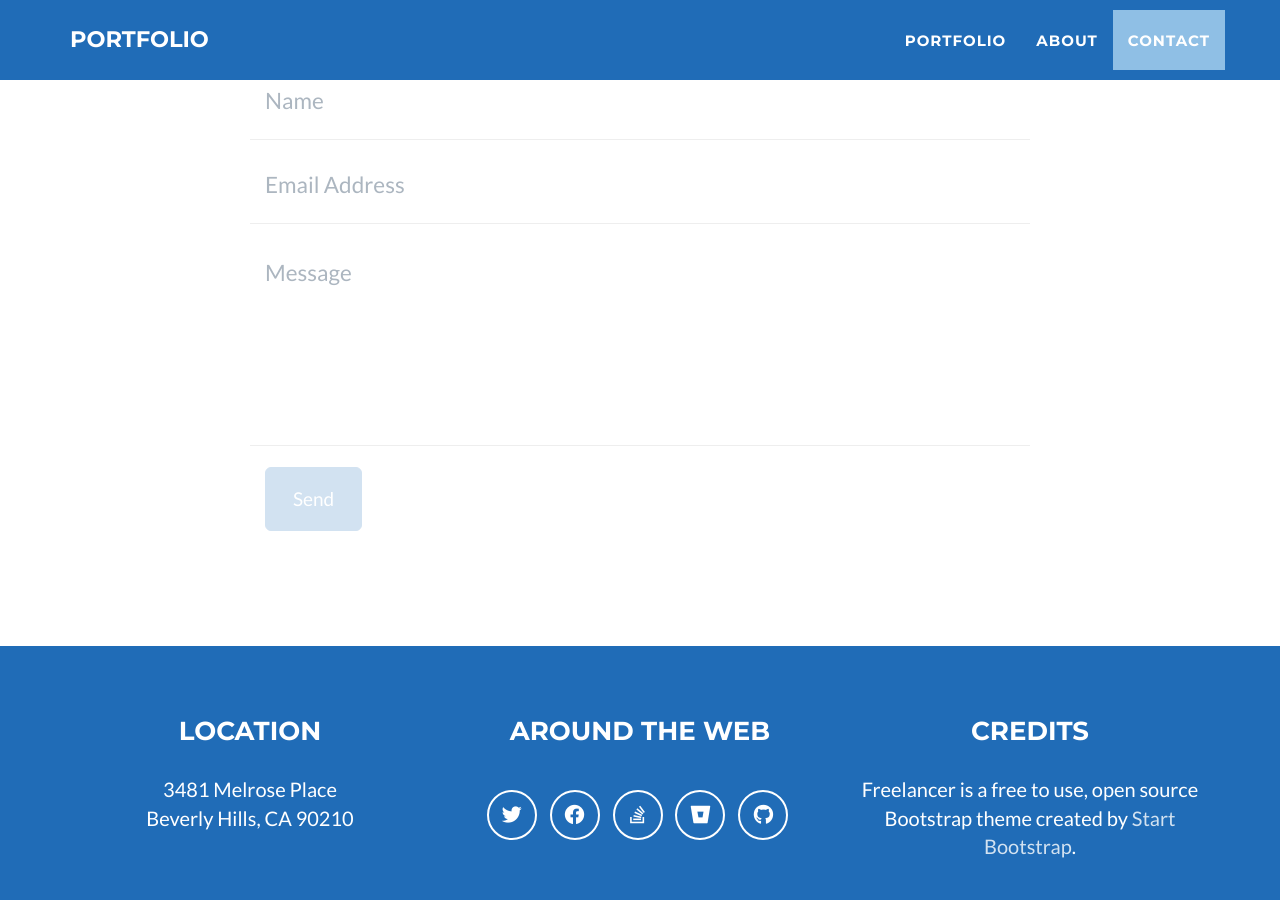
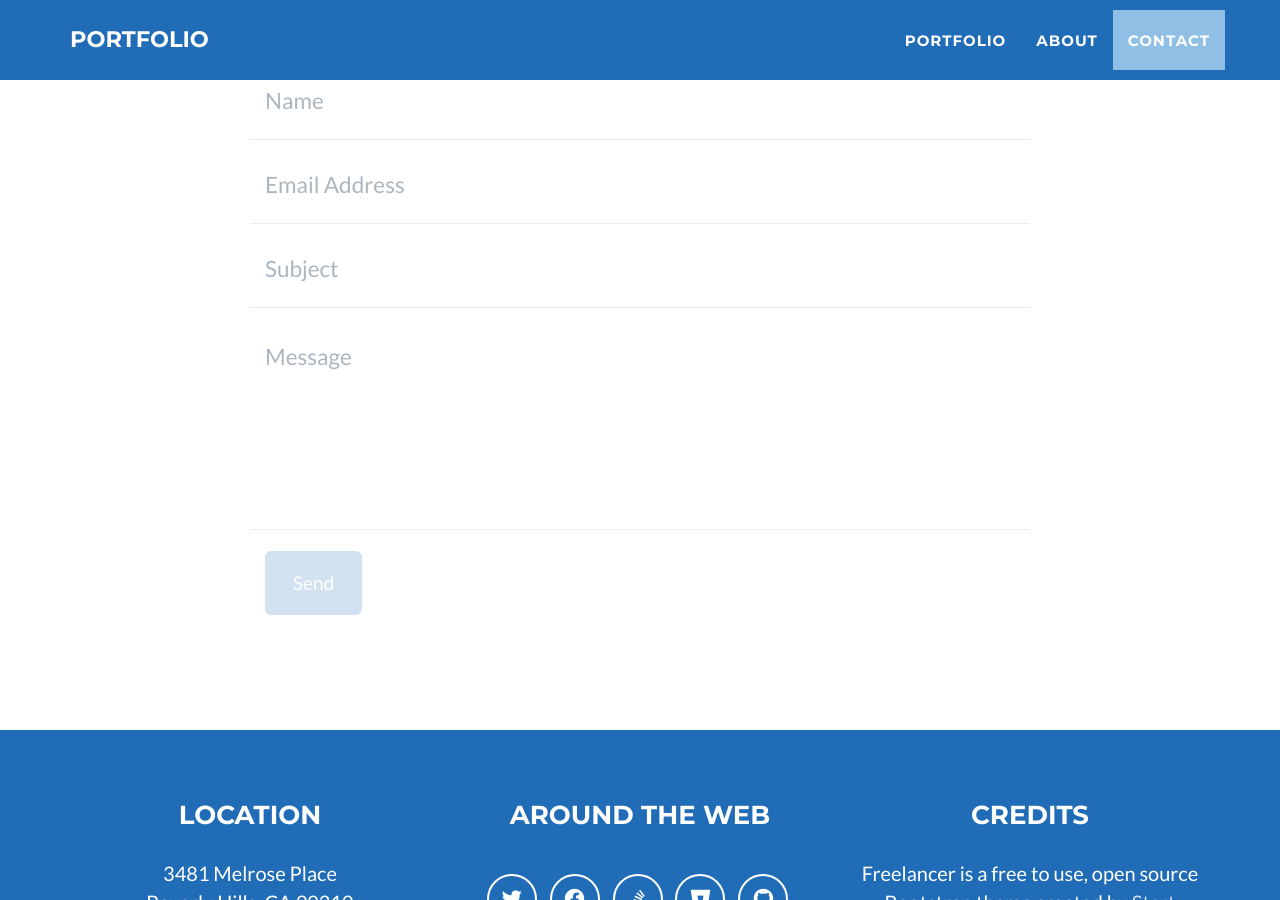
Before and after one commit to Kelly-Portfolio/Kelly-Portfolio.github.io, a Jekyll site: the page built from _posts/2014-07-18-project-1.markdown, in a window 1280 px wide and 900 px high, scrolled down 2399 px. Built offline with Jekyll 4.4.1, drawn with Linux system fonts in a browser that asks for light colours.

Commit message:
Update contact_static.html

```diff
--- a/_includes/contact_static.html
+++ b/_includes/contact_static.html
@@ -26,9 +26,13 @@
               <p class="help-block text-danger"></p>
             </div>
           </div>
-          <div>
-            <input type="hidden" name="_subject" value="New submission!">
-            <input type="text" name="_gotcha" style="display:none" />
+           <div class="row control-group">
+            <div class="form-group col-xs-12 floating-label-form-group controls">
+              <label for="subject">Subject</label>
+              <input type="subject" name="subject" class="form-control" placeholder="Subject" id="subject" required
+                data-validation-required-message="Please enter your subject.">
+              <p class="help-block text-danger"></p>
+            </div>
           </div>
           <div class="row control-group">
             <div class="form-group col-xs-12 floating-label-form-group controls">
```
